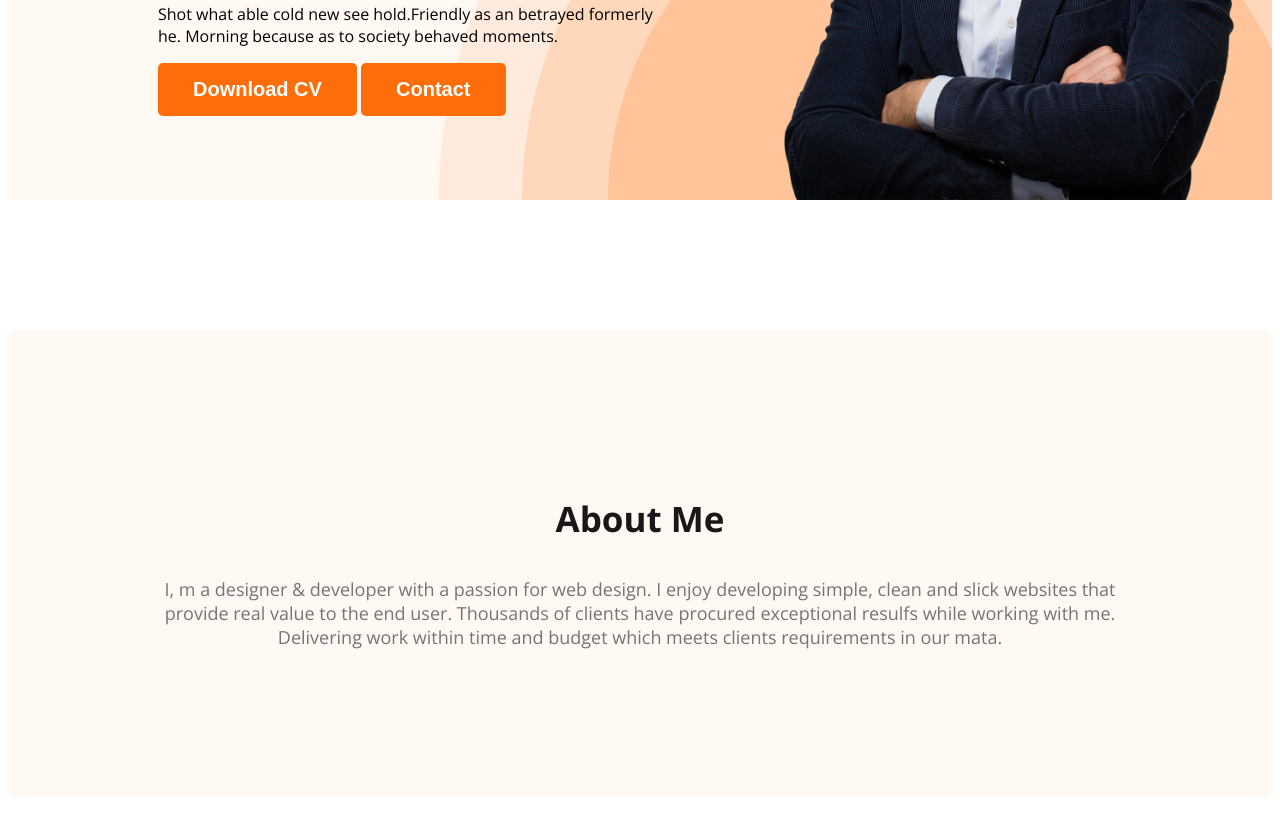
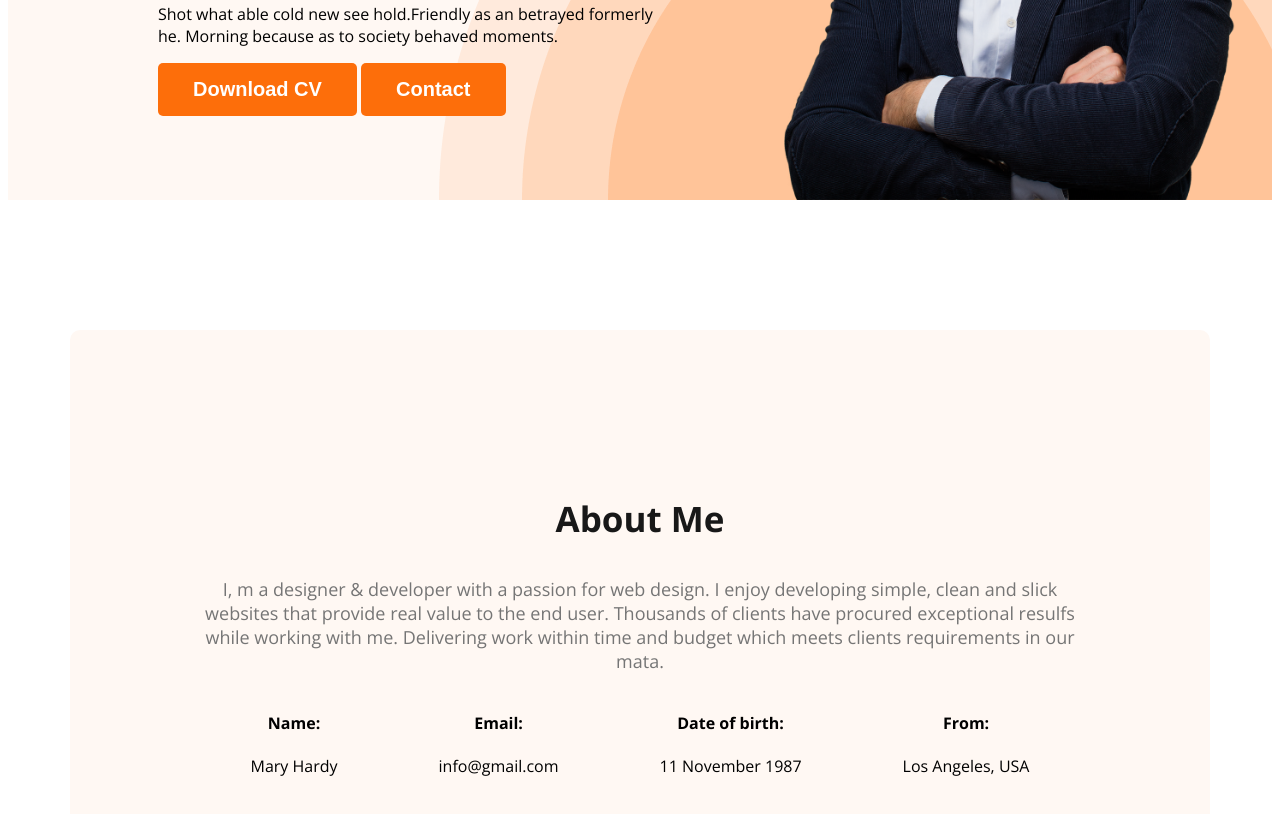
Before and after one commit to kamrulkoche/web-developer-portfolio, a plain HTML site: page index.html in a window 1280 px wide. Shown: the part 568-1382 px from the top of the page. Drawn offline with nearby package versions, Linux system fonts and the light colour scheme.

Commit message:
added about information

```diff
--- a/index.html
+++ b/index.html
@@ -43,6 +43,24 @@
                 while working with me. Delivering work within time and budget which meets clients requirements in our
                 mata.
             </p>
+            <div class="about-info-container">
+                <div class="about-info">
+                    <h4 class="info-title">Name:</h4>
+                    <p class="info-descriptiom">Mary Hardy</p>
+                </div>
+                <div class="about-info">
+                    <h4 class="info-title">Email:</h4>
+                    <p class="info-descriptiom">info@gmail.com</p>
+                </div>
+                <div class="about-info">
+                    <h4 class="info-title">Date of birth:</h4>
+                    <p class="info-descriptiom">11 November 1987</p>
+                </div>
+                <div class="about-info">
+                    <h4 class="info-title">From:</h4>
+                    <p class="info-descriptiom">Los Angeles, USA</p>
+                </div>
+
         </section>
     </main>
     <footer>
--- a/styles/portfolio.css
+++ b/styles/portfolio.css
@@ -99,14 +99,24 @@ nav a {
 
 
 /* main section styles */
+main{
+    max-width: 1140px;
+    margin: 0 auto;
+}
 
 
 /* about section styles */
-
 .about {
     padding: 130px;
     border-radius: 10px;
     background: #FFF8F3;
     margin: 130px 0;
+}
+.about-info-container{
+    display: flex;
+    justify-content: space-around;
+}
 
+.about-info{
+    text-align: center;
 }
```
